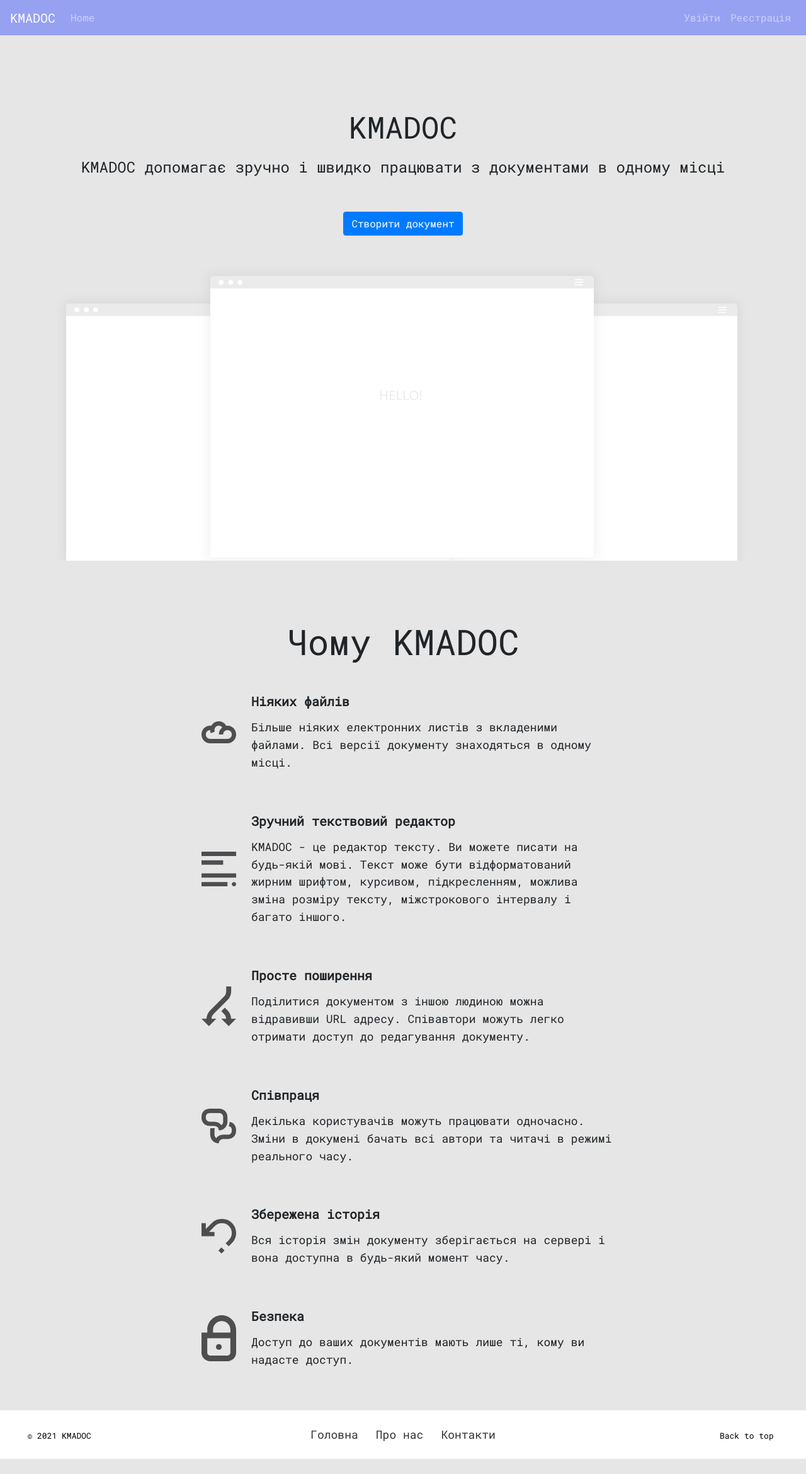
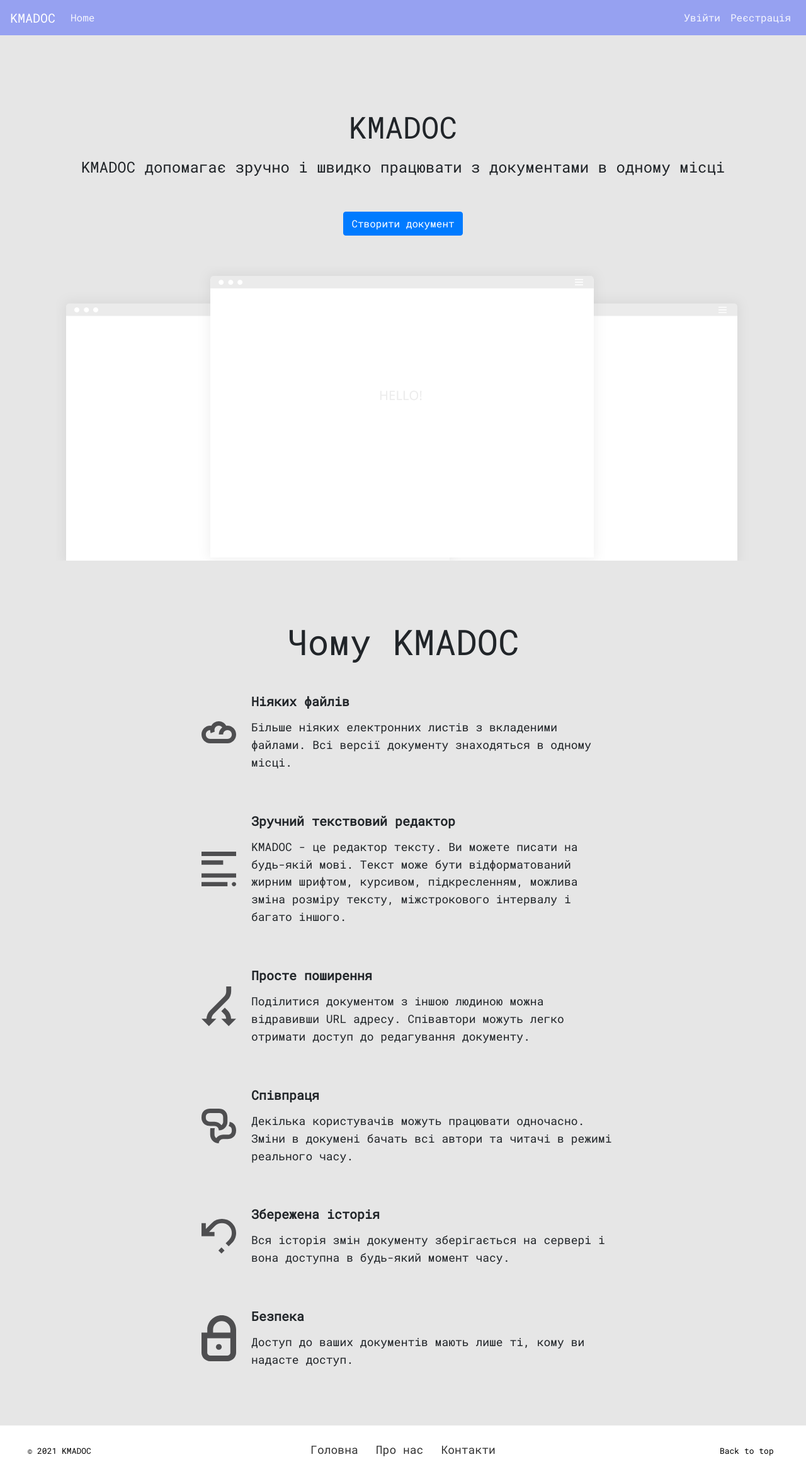
Before and after one commit to starboss1/course_work, a React (Create React App) app in the folder client/: page / in a window 1280 px wide. Shown: the whole page at 63% size. Before the commit the page ends 2316 px from the top, so only its background shows below. Built offline with nearby package versions, Linux system fonts and the light colour scheme; no server answers; what rich-text, sharedb would draw is missing.

Commit message:
Front fix

```diff
--- a/client/src/App.css
+++ b/client/src/App.css
@@ -14,7 +14,9 @@ label {
   display: block;
   margin-top: 10px;
 }
-
+.nav-link-white{
+  color: rgba(255,255,255,.9) !important;
+}
 .navbar-custom {
   background-color: rgba(45,70,255,0.43);
 }
--- a/client/src/App.js
+++ b/client/src/App.js
@@ -39,7 +39,7 @@ const App = () => {
                     <Link to={"/"} className="navbar-brand">KMADOC</Link>
                     <div className="navbar-nav mr-auto">
                         <li className="nav-item">
-                            <Link to={"/home"} className="nav-link">Home</Link>
+                            <Link to={"/home"} className="nav-link nav-link-white">Home</Link>
                         </li>
                     </div>
 
@@ -47,12 +47,12 @@ const App = () => {
                     {currentUser ? (
                         <div className="navbar-nav ml-auto">
                         <li className="nav-item">
-                            <Link to={"/profile"} className="nav-link">
+                            <Link to={"/profile"} className="nav-link nav-link-white">
                             {currentUser.username}
                             </Link>
                         </li>
                         <li className="nav-item">
-                            <a href="/login" className="nav-link" onClick={logOut}>
+                            <a href="/login" className="nav-link nav-link-white" onClick={logOut}>
                             Вийти
                             </a>
                         </li>
@@ -60,13 +60,13 @@ const App = () => {
                     ) : (
                         <div className="navbar-nav ml-auto">
                         <li className="nav-item">
-                            <Link to={"/login"} className="nav-link">
+                            <Link to={"/login"} className="nav-link nav-link-white">
                             Увійти
                             </Link>
                         </li>
 
                         <li className="nav-item">
-                            <Link to={"/register"} className="nav-link">
+                            <Link to={"/register"} className="nav-link nav-link-white">
                             Реєстрація
                             </Link>
                         </li>
--- a/client/src/components/document/document.jsx
+++ b/client/src/components/document/document.jsx
@@ -138,7 +138,7 @@ const Document = (props) => {
             <div>
                 <label>Введіть пошту користувача, якого ви бажаєте додати</label>
                 <input type="email" name="addUserEmail" value={inviteUserEmail} onChange={(e) => setInviteUserEmail(e.target.value)} />
-                <button type="button" disabled={!inviteUserEmail} className="btn btn-primary ml-3" onClick={handleClick}>Add user</button>
+                <button type="button" disabled={!inviteUserEmail} className="btn btn-primary ml-3" onClick={handleClick}>Додати користувача</button>
             </div>
         </div>
     );
--- a/client/src/components/footer/footer.jsx
+++ b/client/src/components/footer/footer.jsx
@@ -5,7 +5,7 @@ import { Link } from 'react-router-dom';
 
 const Footer = () => {
     return (
-        <div className="footer-basic footer py-3">
+        <div className="footer-basic footer mt-4 py-3">
             <footer>
                 <div className="row">
                     <div className="col-2">
--- a/client/src/components/home/home.jsx
+++ b/client/src/components/home/home.jsx
@@ -36,6 +36,10 @@ const Home = (props) => {
                 window.location.reload();
             })
             .catch((err) => {
+                if(err.message.includes('Request failed with status code 403')){
+                    props.history.push('/login');
+                    window.location.reload();
+                }
                 console.log('error', err);
             });
     }
--- a/client/src/components/login/login.jsx
+++ b/client/src/components/login/login.jsx
@@ -1,6 +1,6 @@
 import React, {useState, useRef} from 'react';
 import { useDispatch, useSelector } from 'react-redux';
-import { Redirect } from 'react-router-dom';
+import { Redirect, Link } from 'react-router-dom';
 
 import './login.css';
 
@@ -120,6 +120,10 @@ const Login = (props) => {
               )}
               <CheckButton style={{ display: "none" }} ref={checkBtn} />
             </Form>
+            <div class="text-center">
+                <span>Немає аккаунту?</span>
+                <Link to={"/register"}>Зареєструватися</Link>
+            </div>
           </div>
         </div>
 
--- a/client/src/components/profile/profile.css
+++ b/client/src/components/profile/profile.css
@@ -1,5 +1,5 @@
 .document-card .card-img-top{
-    width: 80%;
+    width: 65%;
     margin: 1rem auto;
 
 }
--- a/client/src/components/profile/profile.jsx
+++ b/client/src/components/profile/profile.jsx
@@ -48,7 +48,7 @@ const Profile = () => {
     });
 
     const redactorDocumentList = redactorDocuments && redactorDocuments.map(elem => {
-        return <div key={elem._id} className="col-xl-4 col-lg-4 col-md-6 col-sm-12  p-2 p-md-3 document-card">
+        return <div key={elem._id} className="col-xl-4 col-lg-4 col-md-6 col-sm-12 p-2 p-md-3 document-card">
 
                 <div className="card">
                     <Link to={{pathname :`/document/${elem.documentId}`}}>
--- a/client/src/components/register/register.jsx
+++ b/client/src/components/register/register.jsx
@@ -1,5 +1,6 @@
 import React, { useState, useRef } from "react";
 import { useDispatch, useSelector } from "react-redux";
+import { Link } from 'react-router-dom'
 
 import './register.css';
 
@@ -147,7 +148,10 @@ const Register = () => {
                 <button className="btn btn-primary btn-block">Реєстрація</button>
               </div>
             </div>
+
           )}
+
+
 
           {message && (
             <div className="form-group">
@@ -158,6 +162,10 @@ const Register = () => {
           )}
           <CheckButton style={{ display: "none" }} ref={checkBtn} />
         </Form>
+        <div class="text-center">
+          <span>Вже є аккаунт?</span>
+          <Link to={"/login"}> Увійти</Link>
+         </div>
       </div>
     </div>
   );
```
Also changed, not shown: 1 other file (tests, documents, lock files or other folders).
